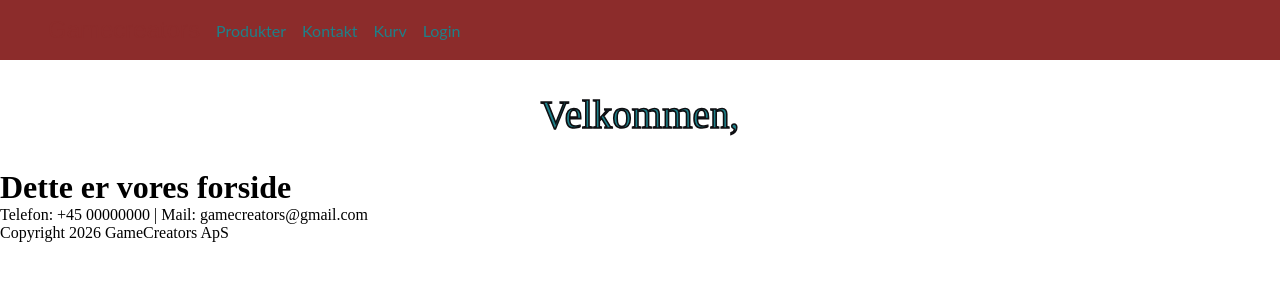
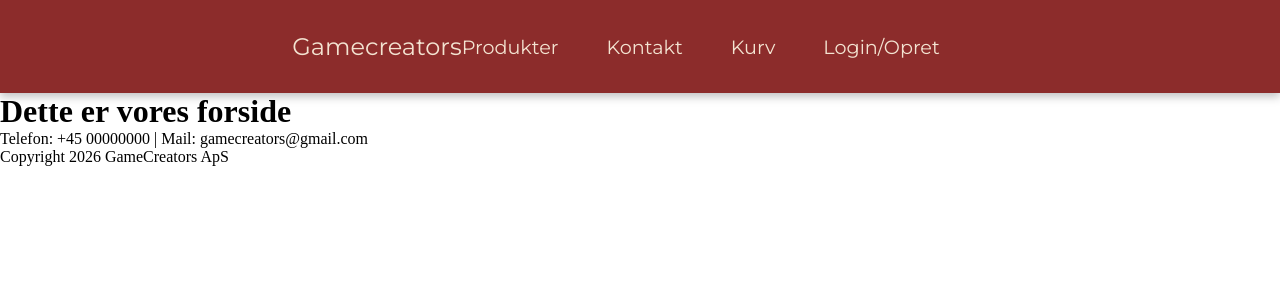
Before and after one commit to Dontosquare/webDev-semesterprojekt-e2026, a Node server app: page / in a window 1280 px wide. Shown: the top 300 px of the page. Run offline with Node 20, Linux system fonts and the light colour scheme; some libraries are stand-ins or nearby versions.

Commit message:
added dropshadow variable

```diff
--- a/src/assets/SCSS/_header.scss
+++ b/src/assets/SCSS/_header.scss
@@ -5,35 +5,26 @@
 nav {
     background-color: $color-nintendo-red;
     display: flex;
+    justify-content: center;
     align-items: center;
-    padding: 1rem 2rem;
-    color: $color-trident-teal;
-  }
-
-.velkommen {
-    font-family: $font-montserrat;
-    color: $color-trident-teal;
-    font-size: 2.44rem;
-    font-weight: 400;
-    text-align: center;
-    margin-top: 2rem;
-    margin-bottom: 2rem;
+    padding-bottom: 2rem;
+    padding-top: 2rem;
+    filter: $shadow-soft;
   }
 
 .logo {
-    font-family: "montserrat", sans-serif;
+  font-family: $font-montserrat;
   font-size: 1.5rem;
-    color: #8c2c2b; /* Nintendo Red */
   text-decoration: none;
+  color: $color-macintosh-beige;
 }
 
-  nav a {
-    margin-left: 1rem;
-    font-family: "lato", sans-serif;
-    color: #1e8089; /* Trident Teal */
+.nav-link {
+  display: flex;
+  justify-content: end;
+  font-family: $font-montserrat;
+  color: $color-macintosh-beige;
   text-decoration: none;
+  margin-right: 3rem;
+  font-size: 1.2rem;
 }
-
-  nav a:hover {
-    text-decoration: underline;
-  }
--- a/src/assets/SCSS/_variables.scss
+++ b/src/assets/SCSS/_variables.scss
@@ -7,5 +7,7 @@ $color-trident-teal: #1E8089;
 $color-ghost-white: #FFFFFF;
 $color-batman-black: #0F0F12;
 
+$shadow-soft: drop-shadow(0px 4px 4px rgba($color-batman-black, 0.25));
+
 $font-montserrat: "montserrat";
 $font-lato: "lato";
--- a/src/assets/SCSS/style.css
+++ b/src/assets/SCSS/style.css
@@ -34,35 +34,26 @@ h2 {
 nav {
   background-color: #8C2C2B;
   display: flex;
+  justify-content: center;
   align-items: center;
-  padding: 1rem 2rem;
-  color: #1E8089;
-}
-
-.velkommen {
-  font-family: "montserrat";
-  color: #1E8089;
-  font-size: 2.44rem;
-  font-weight: 400;
-  text-align: center;
-  margin-top: 2rem;
-  margin-bottom: 2rem;
+  padding-bottom: 2rem;
+  padding-top: 2rem;
+  filter: drop-shadow(0px 4px 4px rgba(15, 15, 18, 0.25));
 }
 
 .logo {
-  font-family: "montserrat", sans-serif;
+  font-family: "montserrat";
   font-size: 1.5rem;
-  color: #8c2c2b; /* Nintendo Red */
   text-decoration: none;
+  color: #F3E3D1;
 }
 
-nav a {
-  margin-left: 1rem;
-  font-family: "lato", sans-serif;
-  color: #1e8089; /* Trident Teal */
+.nav-link {
+  display: flex;
+  justify-content: end;
+  font-family: "montserrat";
+  color: #F3E3D1;
   text-decoration: none;
-}
-
-nav a:hover {
-  text-decoration: underline;
+  margin-right: 3rem;
+  font-size: 1.2rem;
 }/*# sourceMappingURL=style.css.map */
--- a/src/views/layouts/main.hbs
+++ b/src/views/layouts/main.hbs
@@ -4,6 +4,9 @@
     <meta charset="UTF-8">
     <meta name="viewport" content="width=device-width, initial-scale=1.0">
     <link rel="stylesheet" href="/scss/style.css">
+    <link rel="preconnect" href="https://fonts.googleapis.com">
+    <link rel="preconnect" href="https://fonts.gstatic.com" crossorigin>
+    <link href="https://fonts.googleapis.com/css2?family=Comfortaa:wght@300..700&family=Montserrat:ital,wght@0,100..900;1,100..900&display=swap" rel="stylesheet">
     <title>GameCreators</title>
 </head>
 <body>
--- a/src/views/partials/header.hbs
+++ b/src/views/partials/header.hbs
@@ -10,12 +10,11 @@
             <header>
                 <nav class="nav">
                     <a href="/" class="logo">Gamecreators</a>
-                    <a href="/products">Produkter</a>
-                    <a href="/contact">Kontakt</a>
-                    <a href="/basket">Kurv</a>
-                    <a href="/login">Login</a>
+                    <a class="nav-link" href="/products"><p>Produkter</p></a>
+                    <a class="nav-link" href="/contact"><p>Kontakt</p></a>
+                    <a class="nav-link" href="/basket"><p>Kurv</p></a>
+                    <a class="nav-link" href="/login"><p>Login/Opret</p></a>
                 </nav>
-                    <h2 class="velkommen">Velkommen, {{user.username}}</h2>
             </header>
         </main>
     </body>
```
Also changed, not shown: 1 other file. Lines whose indentation alone changed are shown as unchanged.
